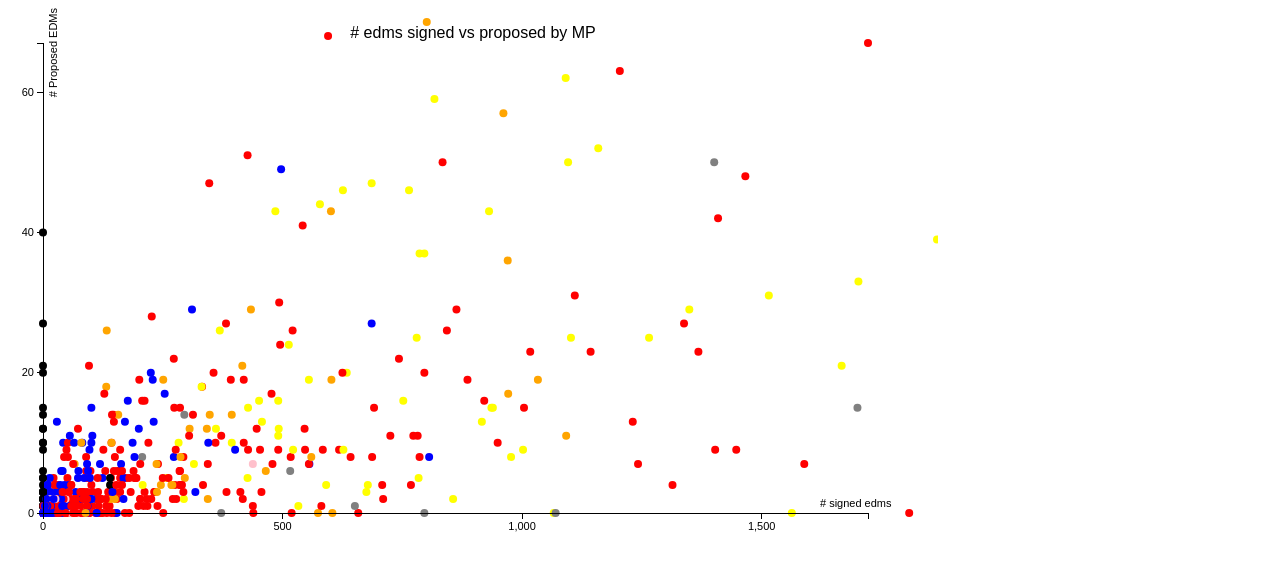
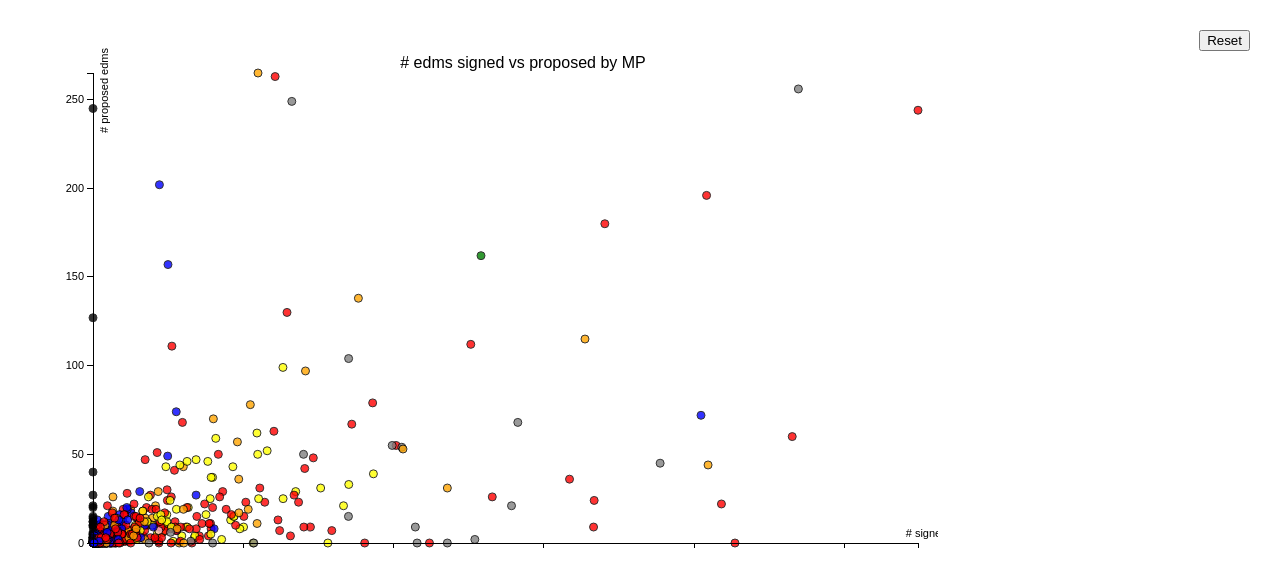
Before and after one commit to ellamguest/d3-practice, a plain HTML site: page index.html in a window 1280 px wide. Drawn offline with Linux system fonts and the light colour scheme.

Commit message:
trying to add zoom

```diff
--- a/index.html
+++ b/index.html
@@ -42,7 +42,15 @@
 					line-height: 20px;
 				}
 
+				button {
+				  position: absolute;
+				  right: 30px;
+				  top: 30px;
+				}
+
+
 		</style>
+		<button>Reset</button>
 	</head>
 	<body>
 		<div id="tooltip" class="hidden">
@@ -62,14 +70,28 @@
 
 		var tooltip = d3.select("body").append("div")
 	    .attr("class", "tooltip")
-	    .style("opacity", 0);
+	    .style("opacity", 0)
+			.style("text-align", "center")
+			.style("position", "absolute")
+			.style("background", "lightsteelblue")
+			.style("width", "130px")
+			.style("height", "50px")
+			.style("padding", "2px")
+			.style("border", "2px")
+			.style("border-radius", "8px");
 
-			//Create scale functions
-			//var xMax = d3.max(dataset, function(d) { return d[0]; })
-			//var yMax = d3.max(dataset, function(d) { return d[1]; })
-			//d3.max(data, function(d){return d['pcount']})
-			var xMax = 1722
-			var yMax = 67
+
+
+
+		 d3.csv("edm_counts.csv", function(dataset) {
+		 		dataset.forEach(function(d){
+					d['scount'] = +d['scount'];
+					d['pcount'] = +d['pcount'];
+				});
+
+				//Create scale functions and axes
+				var xMax = d3.max(dataset, function(d){return d.scount;})
+				var yMax = d3.max(dataset, function(d){return d.pcount;})
 
 				var xScale = d3.scale.linear()
 									 .domain([0, xMax])
@@ -80,38 +102,35 @@
 									 .range([h - padding, padding]);
 
 				 //Define X axis
- 			var xAxis = d3.svg.axis()
- 							  .scale(xScale)
- 							  .orient("bottom")
- 							  .ticks(5)
- 							 ;
+	 			var xAxis = d3.svg.axis().scale(xScale).orient("bottom").ticks(5);
 
 	 			//Define Y axis
- 			var yAxis = d3.svg.axis()
- 							  .scale(yScale)
- 							  .orient("left")
- 							  .ticks(5)
- 							  ;
+	 			var yAxis = d3.svg.axis().scale(yScale).orient("left").ticks(5);
+
+				//Trying zoom behaviour
+				var zoom = d3.behavior.zoom()
+							    .x(xScale)
+							    .y(yScale)
+							    .scaleExtent([1, 10])
+							    .on("zoom", zoomed);
 
 				//Create SVG element
 				var svg = d3.select("body")
 							.append("svg")
 								.attr("width", w)
-						.attr("height", h);
+								.attr("height", h)
+							.append("g")
+								.attr("transform", "translate(" + margin.left + "," + margin.top + ")")
+								.call(zoom);
 
-		 d3.csv("edm_counts.csv", function(dataset) {
-		 		dataset.forEach(function(d){
-					d['scount'] = +d['scount'];
-					d['pcount'] = +d['pcount'];
-				});
-		 		console.log(dataset);
 				svg.selectAll("circle")
 							.data(dataset)
 						  .enter().append("circle")
-								//.attr("class", "dot")
+								.attr("class", "dot")
 						   	.attr("cx", function(d) {return xScale(d.scount);})
 						   	.attr("cy", function(d) {return yScale(d.pcount);})
 						   	.attr("r", 4)
+								.attr("opacity", 0.8)
 							 	.attr("fill", function(d) {return d.colour;})
 								.on("mouseover", function(d) {
 				          tooltip.transition()
@@ -139,7 +158,7 @@
 					      .attr("class", "label")
 					      .attr("x",w*19/20)
 					      .attr("y", -6)
-					      .style("text-anchor", "end")
+					      .style("text-anchor", "middle")
 					      .text("# signed edms");
 
 		 			//Create Y axis
@@ -149,11 +168,12 @@
 		 				.call(yAxis)
 						.append("text")
 						      .attr("class", "label")
-						      .attr("y", 6)
+									.attr("x", -10)
+						      .attr("y", margin.top/4)
 									.attr("dy", ".71em")
 									.attr("transform", "rotate(-90)")
 						      .style("text-anchor", "end")
-									.text('# Proposed EDMs');
+									.text('# proposed edms');
 
 					//Add title to scatterplot
 					svg.append("text")
@@ -164,6 +184,26 @@
 						.style("font-family", "sans-serif")
 		        .style("text-decoration", "bold")
 		        .text("# edms signed vs proposed by MP");
+
+					//Add zoom reset button
+
+					d3.select("button").on("click", reset);
+
+					function zoomed() {
+						  svg.select(".x.axis").call(xAxis);
+						  svg.select(".y.axis").call(yAxis);
+						}
+
+					function reset() {
+						  d3.transition().duration(750).tween("zoom", function() {
+						    var ix = d3.interpolate(x.domain(), [-width / 2, width / 2]),
+						        iy = d3.interpolate(y.domain(), [-height / 2, height / 2]);
+						    return function(t) {
+						      zoom.x(x.domain(ix(t))).y(y.domain(iy(t)));
+						      zoomed();
+						    };
+						  });
+				};
 			});
 
 
```
Lines whose indentation alone changed are shown as unchanged.
